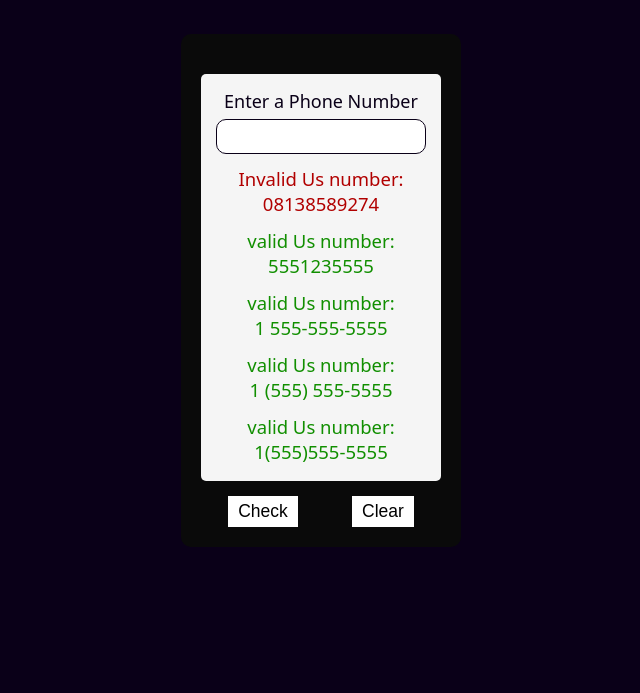
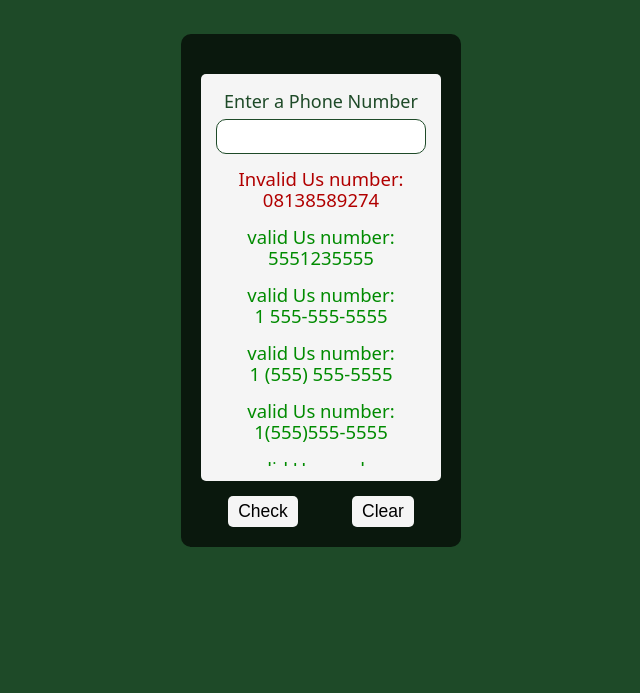
Before and after one commit to kushyzee/telephone-number-validator, a plain HTML site: page index.html in a window 1280 px wide. Shown: the part 107-800 px from the top of the page, without its empty margins (319-959 px from the left). Drawn offline with Linux system fonts and the light colour scheme.

Commit message:
Change the ui colors

```diff
--- a/assets/style.css
+++ b/assets/style.css
@@ -13,13 +13,13 @@
   font-family: system-ui, -apple-system, BlinkMacSystemFont, "Segoe UI", Roboto,
     Oxygen, Ubuntu, Cantarell, "Open Sans", "Helvetica Neue", sans-serif;
   margin-inline: auto;
-  background-color: #0a0018;
+  background-color: #1e4a28;
   padding: 5rem 2.4rem;
   text-align: center;
 }
 
 h1 {
-  color: whitesmoke;
+  color: #f5f5f5;
   font-size: 3rem;
   margin-bottom: 5rem;
 }
@@ -27,13 +27,13 @@
 .container {
   max-width: 280px;
   margin-inline: auto;
-  background-color: #0a0a0a;
+  background-color: #0a180d;
   padding: 4rem 2rem 2rem;
   border-radius: 10px;
 }
 
 .main-card {
-  background-color: whitesmoke;
+  background-color: #f5f5f5;
   padding: 1.5rem;
   margin-bottom: 1rem;
   border-radius: 5px;
@@ -41,7 +41,7 @@
 
 form label {
   display: block;
-  color: #0a0018;
+  color: #1e4a28;
   font-weight: 500;
   margin-bottom: 0.6rem;
 }
@@ -52,7 +52,7 @@
   font-size: 1.8rem;
   padding-inline: 1rem;
   border-radius: 10px;
-  border: 1px solid #0a0018;
+  border: 1px solid #1e4a28;
 }
 
 .result {
@@ -67,6 +67,7 @@
 
 .result span {
   display: block;
+  margin-top: -0.4rem;
 }
 
 .buttons {
@@ -76,21 +77,24 @@
 }
 
 .buttons button {
-  background-color: #ffffff;
+  background-color: #f5f5f5;
+  border-radius: 5px;
   padding: 0.5rem 1rem;
   font-size: 1.75rem;
+  font-weight: 500;
   cursor: pointer;
   border: none;
   outline: none;
-  transition: background-color 0.3s linear;
+  transition: background-color 0.3s linear, color 0.3s linear;
 }
 
 .buttons button:hover {
-  background-color: #e1e7ff;
+  background-color: #51a16a;
+  color: #f5f5f5;
 }
 
 .valid {
-  color: #118f00;
+  color: #008b00;
 }
 
 .invalid {
```
